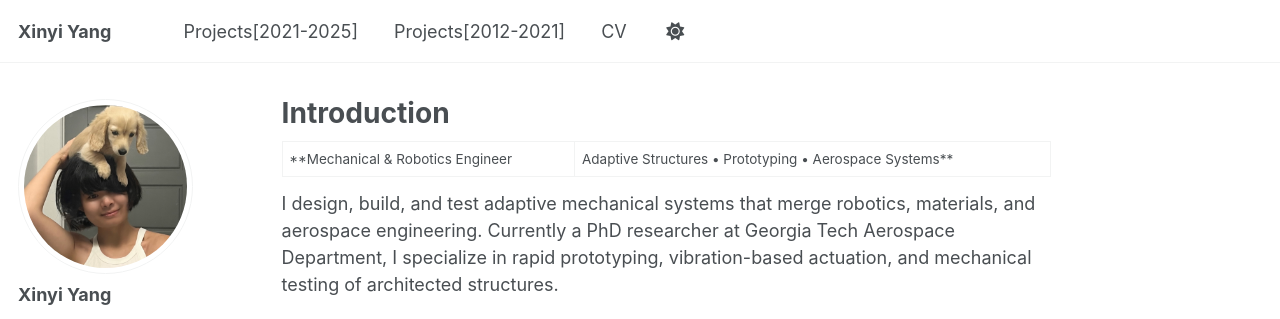
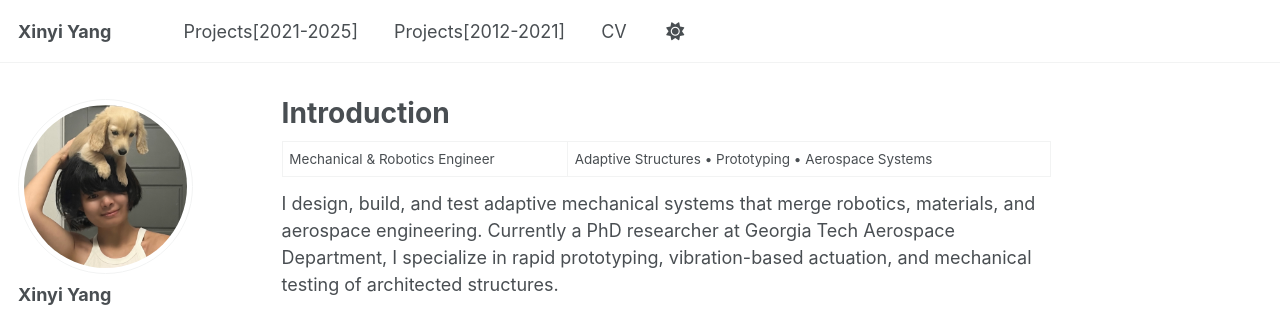
Before and after one commit to XinyiYang0/xinyiyang0.github.io, a Jekyll site: the page built from _pages/about.md, in a window 1280 px wide and 900 px high. Shown: the top 319 px of the window. Built offline with Jekyll 4.4.1, drawn with Linux system fonts in a browser that asks for light colours; some web fonts are replaced; a script that is not in the unit is left out.

```diff
--- a/_pages/about.md
+++ b/_pages/about.md
@@ -7,7 +7,7 @@ redirect_from:
   - /about.html
 ---
 
-**Mechanical & Robotics Engineer | Adaptive Structures • Prototyping • Aerospace Systems**
+Mechanical & Robotics Engineer | Adaptive Structures • Prototyping • Aerospace Systems
 
 I design, build, and test adaptive mechanical systems that merge robotics, materials, and aerospace engineering.
 Currently a PhD researcher at Georgia Tech Aerospace Department, I specialize in rapid prototyping, vibration-based actuation, and mechanical testing of architected structures.
```
